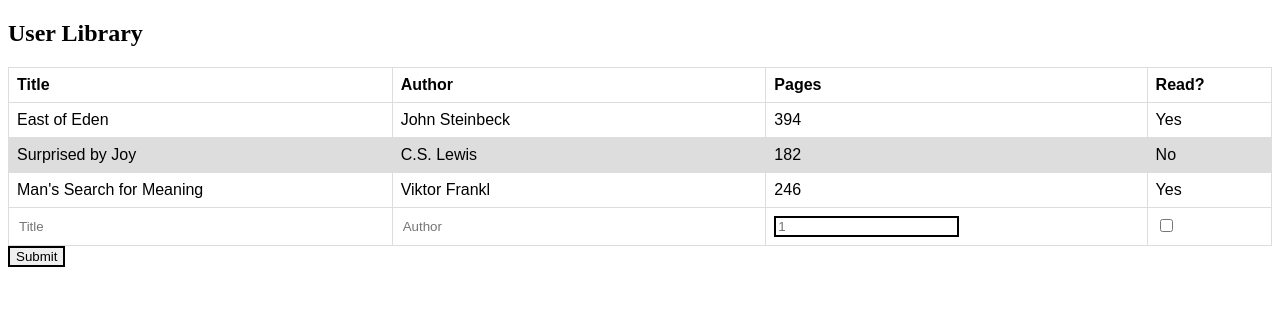
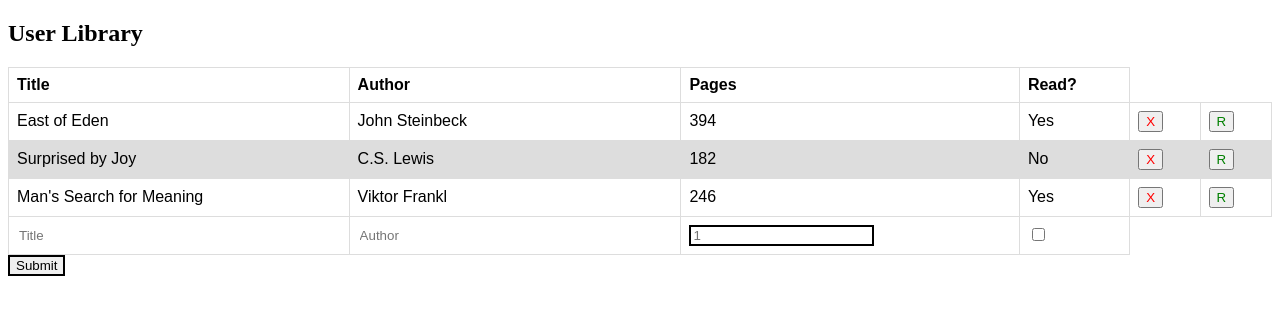
Before and after one commit to ajcollins95/top-js-library, a plain HTML site: page index.html in a window 1280 px wide. Drawn offline with Linux system fonts and the light colour scheme.

Commit message:
non functional del/read buttons added

```diff
--- a/script.js
+++ b/script.js
@@ -47,13 +47,25 @@ function addBookToLibrary(book) {
 function makeBookRow(book) {
     //make new row of book data
     var row = document.createElement('tr')
-    let validKeys = ['title','author','pages','read']
-
+    let validKeys = ['title','author','pages','read','del','toggle']
     validKeys.forEach(function (key) {
         var col = document.createElement('td')
-        col.textContent = book[key]
+        if (key == 'del') {
+            let btn = document.createElement('button')
+            btn.classList.add('del')
+            btn.innerText = 'X'
+            col.appendChild(btn)
+        }
+        else if (key == 'toggle') {
+            let btn = document.createElement('button')
+            btn.classList.add('tgl')
+            btn.innerText = 'R'
+            col.appendChild(btn)
+        }
+        else {
+            col.textContent = book[key]
+        }
         row.appendChild(col)
-
     })
     return row;
 }
--- a/styles.css
+++ b/styles.css
@@ -18,6 +18,14 @@ input {
   border: 2px solid black;
 }
 
-  input:invalid {
+input:invalid {
   border: 2px  red;
 }
+
+.del {
+  color: red;
+}
+
+.tgl {
+  color: green;
+}
```
